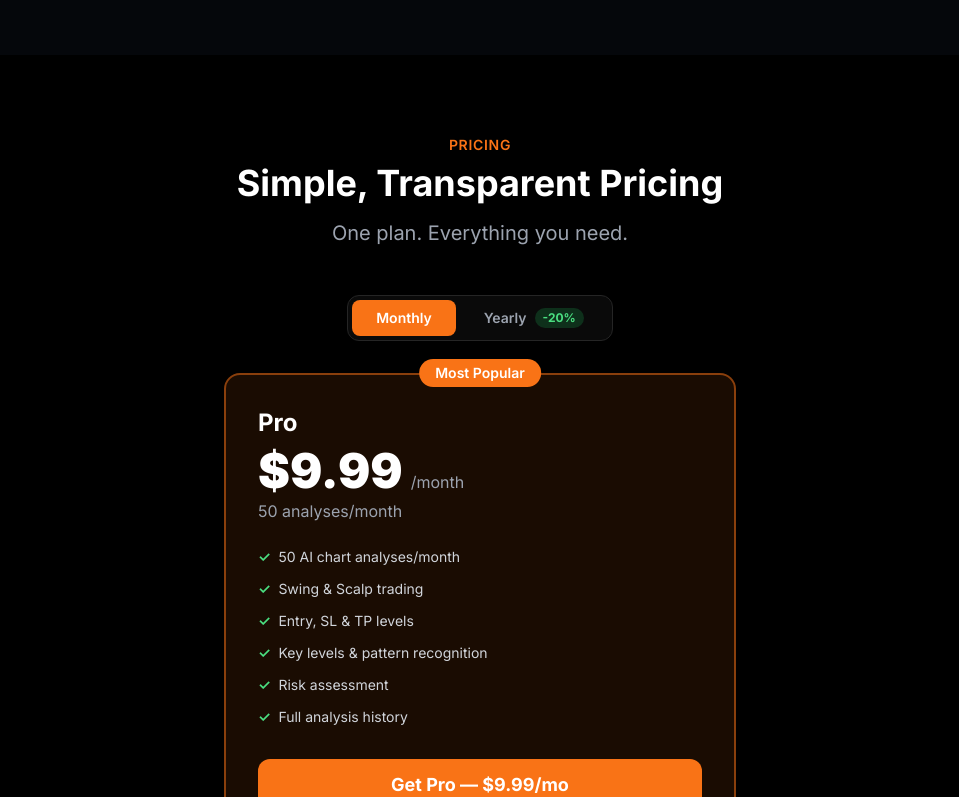
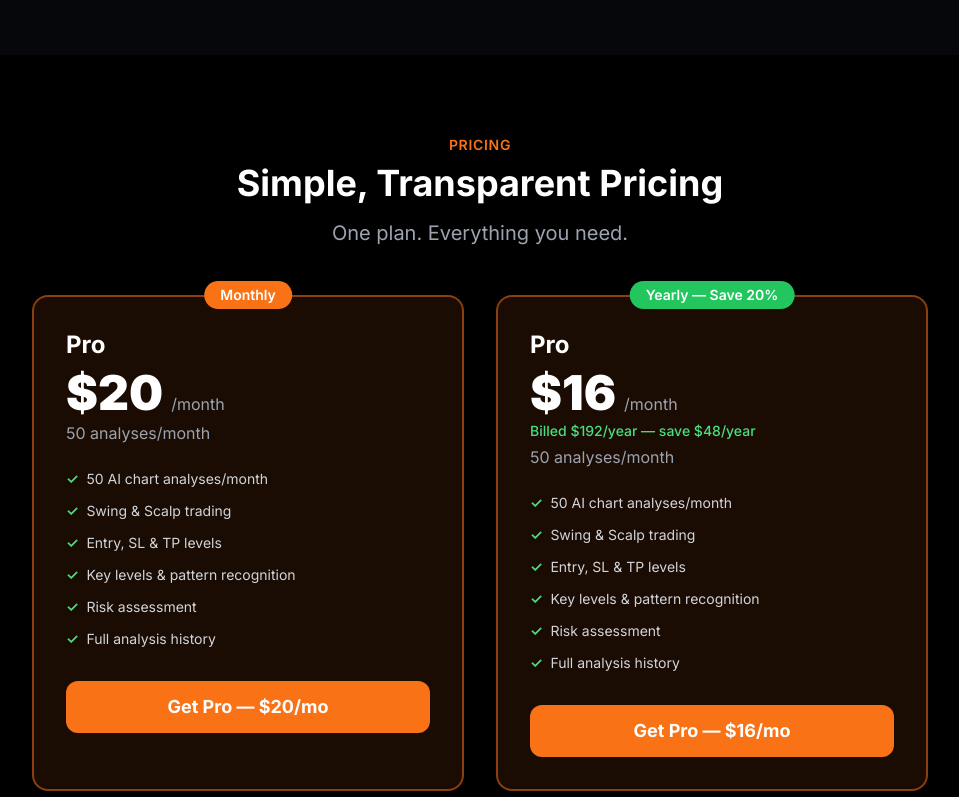
Before and after one commit to rochicenat/tradeflow-ai-frontend, a Next.js app: page / in a window 1280 px wide. Shown: the part 3520-4317 px from the top of the page, without its empty margins (160-1119 px from the left). Built offline with nearby package versions, Linux system fonts and the light colour scheme.

Commit message:
feat: pricing two cards side by side monthly/yearly

```diff
--- a/app/page.tsx
+++ b/app/page.tsx
@@ -38,7 +38,6 @@ function AnimatedCounter({ end, duration = 2000, suffix = '' }: { end: number; d
 
 
 function PricingCard() {
-  const [billing, setBilling] = useState<'monthly' | 'yearly'>('monthly');
   const features = [
     '50 AI chart analyses/month',
     'Swing & Scalp trading',
@@ -48,35 +47,38 @@ function PricingCard() {
     'Full analysis history',
   ];
   return (
-    <div>
-      <div className="flex items-center justify-center mb-8">
-        <div className="bg-[#0A0A0A] border border-[#252525] rounded-xl p-1 flex items-center gap-1">
-          <button onClick={() => setBilling('monthly')}
-            className={`px-6 py-2 rounded-lg text-sm font-semibold transition ${billing === 'monthly' ? 'bg-orange-500 text-white' : 'text-gray-400 hover:text-white'}`}>
-            Monthly
-          </button>
-          <button onClick={() => setBilling('yearly')}
-            className={`px-6 py-2 rounded-lg text-sm font-semibold transition flex items-center gap-2 ${billing === 'yearly' ? 'bg-orange-500 text-white' : 'text-gray-400 hover:text-white'}`}>
-            Yearly
-            <span className="bg-green-500/20 text-green-400 text-xs px-2 py-0.5 rounded-full font-bold">-20%</span>
-          </button>
-        </div>
-      </div>
+    <div className="grid grid-cols-1 md:grid-cols-2 gap-8">
+      {/* Monthly */}
       <div className="bg-orange-500/10 border-2 border-orange-500/50 rounded-2xl p-8 relative">
-        <div className="absolute -top-4 left-1/2 -translate-x-1/2 bg-orange-500 text-white px-4 py-1 rounded-full text-sm font-semibold whitespace-nowrap">Most Popular</div>
+        <div className="absolute -top-4 left-1/2 -translate-x-1/2 bg-orange-500 text-white px-4 py-1 rounded-full text-sm font-semibold whitespace-nowrap">Monthly</div>
         <h3 className="text-2xl font-bold text-white mb-2">Pro</h3>
         <div className="flex items-baseline gap-2 mb-1">
-          <span className="text-5xl font-black text-white">${billing === 'monthly' ? '9.99' : '7.99'}</span>
+          <span className="text-5xl font-black text-white">$20</span>
           <span className="text-gray-400">/month</span>
         </div>
-        {billing === 'yearly' && <div className="text-green-400 text-sm mb-1 font-medium">Billed $95/year — save $25/year</div>}
         <div className="text-gray-400 mb-6">50 analyses/month</div>
         <ul className="space-y-3 mb-8">
           {features.map((f, i) => (<li key={i} className="flex items-center gap-2 text-gray-300 text-sm"><span className="text-green-400 font-bold">✓</span> {f}</li>))}
         </ul>
-        <a href={billing === 'monthly' ? '/signup?plan=pro' : '/signup?plan=pro-yearly'}
-          className="block w-full py-3 rounded-xl font-bold text-center bg-orange-500 text-white hover:bg-orange-600 transition text-lg">
-          Get Pro — ${billing === 'monthly' ? '9.99/mo' : '7.99/mo'}
+        <a href="/signup?plan=pro" className="block w-full py-3 rounded-xl font-bold text-center bg-orange-500 text-white hover:bg-orange-600 transition text-lg">
+          Get Pro — $20/mo
+        </a>
+      </div>
+      {/* Yearly */}
+      <div className="bg-orange-500/10 border-2 border-orange-500/50 rounded-2xl p-8 relative">
+        <div className="absolute -top-4 left-1/2 -translate-x-1/2 bg-green-500 text-white px-4 py-1 rounded-full text-sm font-semibold whitespace-nowrap">Yearly — Save 20%</div>
+        <h3 className="text-2xl font-bold text-white mb-2">Pro</h3>
+        <div className="flex items-baseline gap-2 mb-1">
+          <span className="text-5xl font-black text-white">$16</span>
+          <span className="text-gray-400">/month</span>
+        </div>
+        <div className="text-green-400 text-sm mb-1 font-medium">Billed $192/year — save $48/year</div>
+        <div className="text-gray-400 mb-6">50 analyses/month</div>
+        <ul className="space-y-3 mb-8">
+          {features.map((f, i) => (<li key={i} className="flex items-center gap-2 text-gray-300 text-sm"><span className="text-green-400 font-bold">✓</span> {f}</li>))}
+        </ul>
+        <a href="/signup?plan=pro-yearly" className="block w-full py-3 rounded-xl font-bold text-center bg-orange-500 text-white hover:bg-orange-600 transition text-lg">
+          Get Pro — $16/mo
         </a>
       </div>
     </div>
@@ -250,7 +252,7 @@ export default function Home() {
       </section>
 
       <section id="pricing" className="py-20 px-4">
-        <div className="max-w-lg mx-auto">
+        <div className="max-w-4xl mx-auto">
           <div className="text-center mb-12">
             <p className="text-sm text-orange-500 font-semibold mb-2 uppercase tracking-wider">Pricing</p>
             <h2 className="text-4xl font-bold text-white mb-4">Simple, Transparent Pricing</h2>
```
